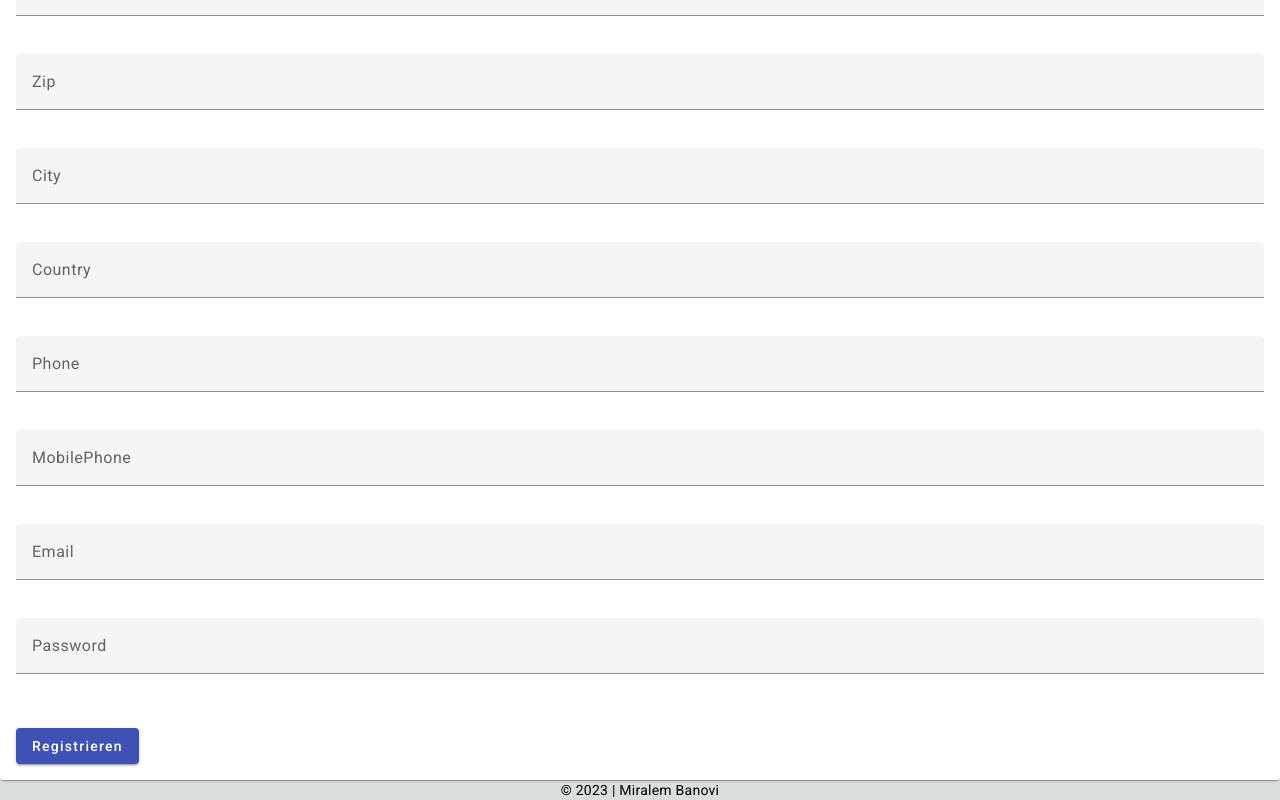
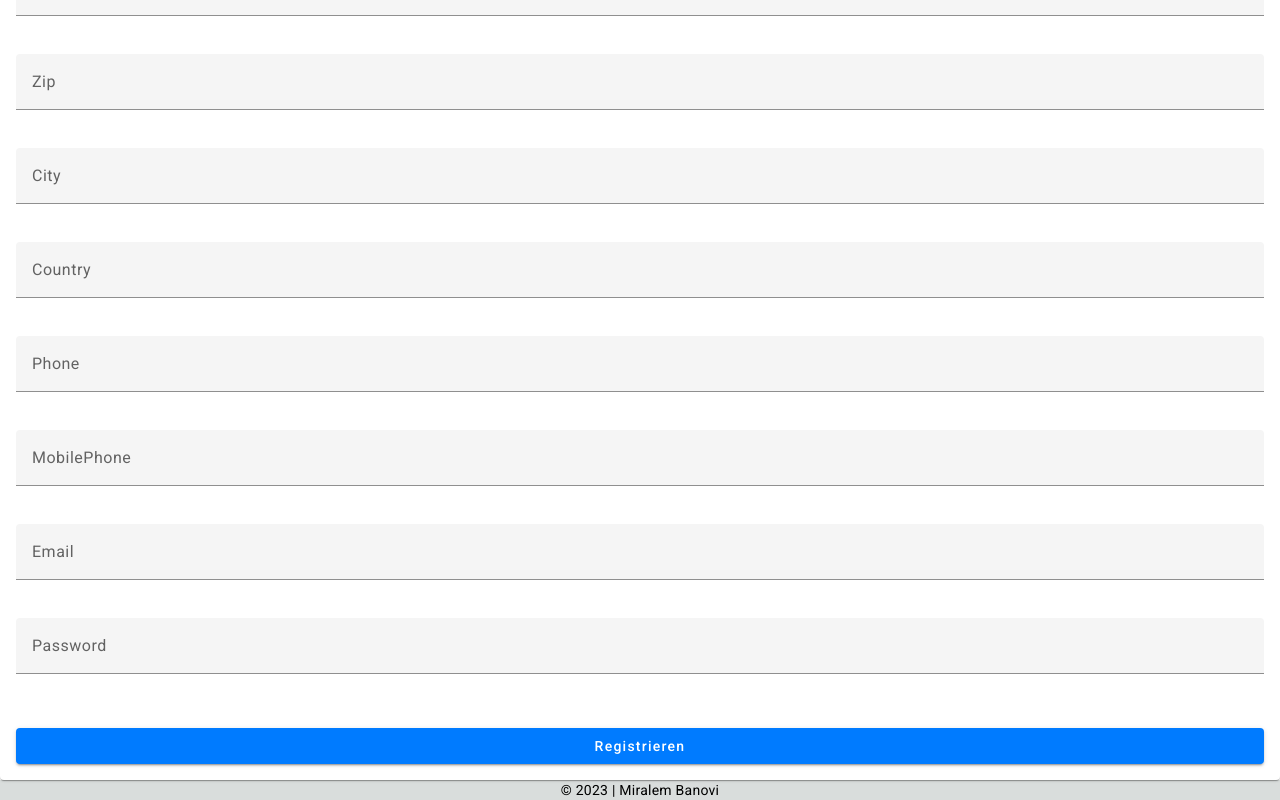
Before and after one commit to Miralem-Ba/Frontend, an Angular app: page /register in a window 1280 px wide. Shown: the part 414-1214 px from the top of the page. Built offline with nearby package versions, Linux system fonts and the light colour scheme.

Commit message:
admin.guard.ts klasse beartbeitet

```diff
--- a/src/app/pages/auth/register/register.component.scss
+++ b/src/app/pages/auth/register/register.component.scss
@@ -1,58 +1,43 @@
-@use '../../../../styles.scss' as styles;
-
-// Verwenden Sie eine Container-Klasse, um das Layout zu zentrieren und zu definieren
-.container {
-  width: 100%;
-  height: 100vh; // Vollbildhöhe
+// Hauptcontainer-Stil
+.main-container {
   display: flex;
   flex-direction: column;
   align-items: center;
   justify-content: center;
+  padding: 20px;
+  height: 100vh; // Dies stellt sicher, dass der Container die volle Bildschirmhöhe einnimmt
 }
 
-.card-container {
-  width: 80%;
+// Stil für die mat-card-Komponente
+.mat-card {
+  box-shadow: 0px 0px 20px 0px rgba(0,0,0,0.1); // Weicher Schatten für einen schwebenden Effekt
+  border-radius: 4px; // Abgerundete Ecken
+  width: 100%;
   max-width: 500px; // Maximale Breite der Karte
-  box-shadow: 5px 5px 15px 0 rgba(0, 0, 0, 0.3); // Leichtere Schatten
-  padding: 2rem; // Innerer Abstand
-  background-color: gray; // Verwenden Sie eine Sekundärfarbe aus Ihren globalen Styles
-  border-radius: 8px; // Abgerundete Ecken
+  margin: 16px; // Abstand um die Karte herum
+  padding: 24px; // Innenabstand innerhalb der Karte
+  background: white; // Hintergrundfarbe der Karte
 }
 
-mat-card {
-  width: 100%; // Die Karte füllt den Container aus
-  display: flex;
-  flex-direction: column;
-  align-items: center;
-  justify-content: center;
+// Stil für die mat-form-field-Komponenten
+mat-form-field {
+  width: 100%; // Formularfelder sollen die volle Breite ausfüllen
+  margin-bottom: 16px; // Abstand zwischen den Feldern
 }
 
-mat-form-field {
-  width: 100%; // Formularfelder füllen die verfügbare Breite aus
-  margin-bottom: 1rem; // Abstand am unteren Rand für jedes Formularfeld
+// Stil für Buttons
+button {
+  width: 100%; // Button soll die volle Breite ausfüllen
+  margin-top: 16px; // Abstand oberhalb des Buttons
 }
 
-button {
-  margin-top: 1rem; // Abstand am oberen Rand für den Button
+// Stil für den Zurück-Button
+a.mat-button {
+  margin-right: 16px; // Abstand rechts vom Zurück-Button
 }
 
-// Hintergrundbild für die Kopfzeile der Karte
-.example-header-image {
-  width: 100%; // Vollbildbreite
-  height: 200px; // Feste Höhe für das Header-Bild
-  background-image: url('https://material.angular.io/assets/img/examples/shiba1.jpg');
-  background-size: cover;
-  border-top-left-radius: 8px; // Runde Ecken, die zur Karte passen
-  border-top-right-radius: 8px;
+// Stil für den Senden-Button
+button[type="submit"] {
+  background-color: #007bff; // Farbe für den Senden-Button
+  color: white; // Textfarbe für den Senden-Button
 }
-
-// Sie können die folgenden Klassen verwenden, um Ihre Schaltflächen anzupassen
-.primary-button {
-  background-color: darkgray; // Primärfarbton für den Button
-  color: white; // Weiße Textfarbe für Kontrast
-}
-
-.secondary-button {
-  background-color: darkgray; // Sekundärfarbton für den Button
-  color: black; // Textfarbe aus den globalen Styles
-}
```
Also changed, not shown: src/app/gutar/admin.guard.ts (+23 -2 lines).
